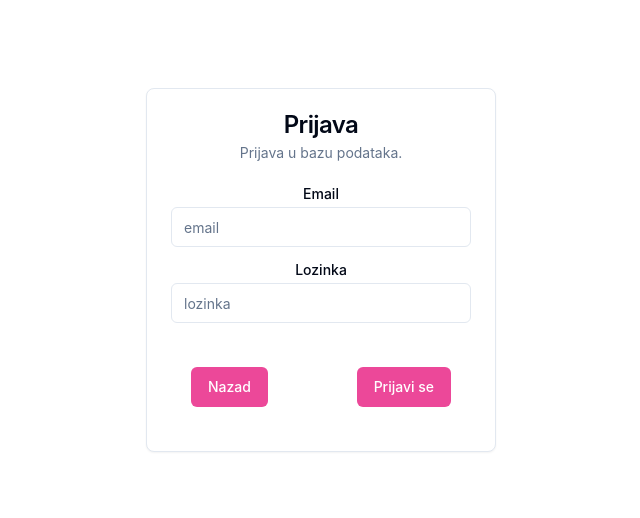
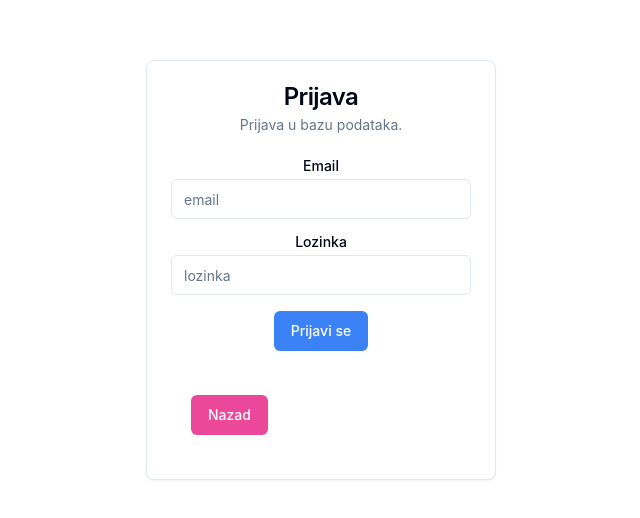
Before and after one commit to ll54152/Inventar, a React (Vite) app in the folder frontend/: page /Login in a window 1280 px wide. Shown: the part 130-648 px from the top of the page, without its empty margins (319-959 px from the left). Built offline with nearby package versions, Linux system fonts and the light colour scheme.

Commit message:
Frontend Login

```diff
--- a/frontend/src/pages/Login.jsx
+++ b/frontend/src/pages/Login.jsx
@@ -1,25 +1,42 @@
-import * as React from "react"
-import { Link } from 'react-router-dom';
-import { Button } from "@/components/ui/button"
-import {
-  Card,
-  CardContent,
-  CardDescription,
-  CardFooter,
-  CardHeader,
-  CardTitle,
-} from "@/components/ui/card"
-import { Input } from "@/components/ui/input"
-import { Label } from "@/components/ui/label"
-import {
-  Select,
-  SelectContent,
-  SelectItem,
-  SelectTrigger,
-  SelectValue,
-} from "@/components/ui/select"
+import React, { useState } from "react";
+import { Link, useNavigate } from 'react-router-dom';
+import { Button } from "@/components/ui/button";
+import { Card, CardContent, CardDescription, CardFooter, CardHeader, CardTitle } from "@/components/ui/card";
+import { Input } from "@/components/ui/input";
+import { Label } from "@/components/ui/label";
 
 function Login() {
+    const [email, setEmail] = useState("");
+    const [password, setPassword] = useState("");
+    const navigate = useNavigate(); // Hook for programmatic navigation
+
+    const handleSubmit = async (e) => {
+        e.preventDefault();
+
+        try {
+            const response = await fetch("http://localhost:8080/user/login", {
+                method: "POST",
+                headers: {
+                    "Content-Type": "application/json",
+                },
+                body: JSON.stringify({ email, password }),
+            });
+
+            if (response.ok) {
+                const data = await response.json(); // Backend može vratiti token ili poruku
+                console.log("Login successful:", data);
+                // Preusmeravanje na glavnu stranicu
+                navigate("/mainpage");
+            } else {
+                const error = await response.text();
+                alert(`Greška: ${error}`);
+            }
+        } catch (error) {
+            console.error("Error during login:", error);
+            alert("Došlo je do greške.");
+        }
+    };
+
     return (
         <Card className="w-[350px]">
             <CardHeader>
@@ -27,31 +44,38 @@ function Login() {
                 <CardDescription>Prijava u bazu podataka.</CardDescription>
             </CardHeader>
             <CardContent>
-          <form>
+                <form onSubmit={handleSubmit}>
                     <div className="grid w-full items-center gap-4">
                         <div className="flex flex-col space-y-1.5">
-                <Label htmlFor="name">Email</Label>
-                <Input id="name" placeholder="email" />
+                            <Label htmlFor="email">Email</Label>
+                            <Input
+                                id="email"
+                                placeholder="email"
+                                value={email}
+                                onChange={(e) => setEmail(e.target.value)}
+                            />
                         </div>
                         <div className="flex flex-col space-y-1.5">
-                <Label htmlFor="name">Lozinka</Label>
-                <Input id="name" placeholder="lozinka" />
+                            <Label htmlFor="password">Lozinka</Label>
+                            <Input
+                                id="password"
+                                type="password"
+                                placeholder="lozinka"
+                                value={password}
+                                onChange={(e) => setPassword(e.target.value)}
+                            />
                         </div>
-
-
                     </div>
+                    <Button type="submit" className="mt-4 bg-blue-500 text-white">Prijavi se</Button>
                 </form>
             </CardContent>
             <CardFooter className="flex justify-between">
                 <Link to="/home">
                     <Button className="m-5 bg-pink-500 text-white">Nazad</Button>
                 </Link>
-          <Link to="/mainpage">
-          <Button className ="m-5 bg-pink-500 text-white">Prijavi se</Button>
-          </Link>
-
             </CardFooter>
         </Card>
     );
 }
+
 export default Login;
```
Also changed, not shown: 1 other file (tests, documents, lock files or other folders). Lines whose indentation alone changed are shown as unchanged.
